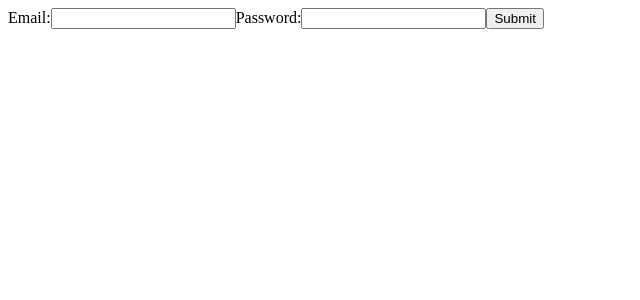
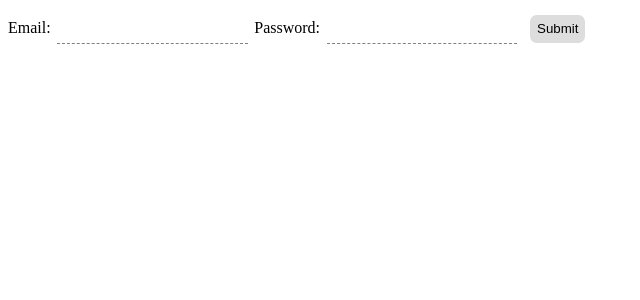
Before and after one commit to nthall/watershed, a React app: page / in a window 1280 px wide. Shown: the top 300 px of the page, without its empty margins (0-640 px from the left). Built offline with nearby package versions, Linux system fonts and the light colour scheme; the HTML template or start-up script is replaced by a standard one.

Commit message:
style login components to match extension login form

```diff
--- a/frontend/src/components/LoginForm/LoginForm.jsx
+++ b/frontend/src/components/LoginForm/LoginForm.jsx
@@ -1,4 +1,5 @@
 import React from 'react'
+import style from './loginform.scss'
 
 export default class LoginForm extends React.Component {
   constructor(props) {
--- /dev/null
+++ b/frontend/src/components/LoginForm/loginform.scss
@@ -0,0 +1,18 @@
+input {
+  border: 0px dashed gray;
+  border-bottom: 1px dashed gray;
+  margin: .5em;
+  padding: .5em;
+  max-width: 100%;
+  &:focus {
+      outline: none;
+  }
+}
+
+button {
+  background-color: #ddd;
+  border: 0px solid gray;
+  padding: .5em;
+  margin: .5em;
+  border-radius: .5em;
+}
```
